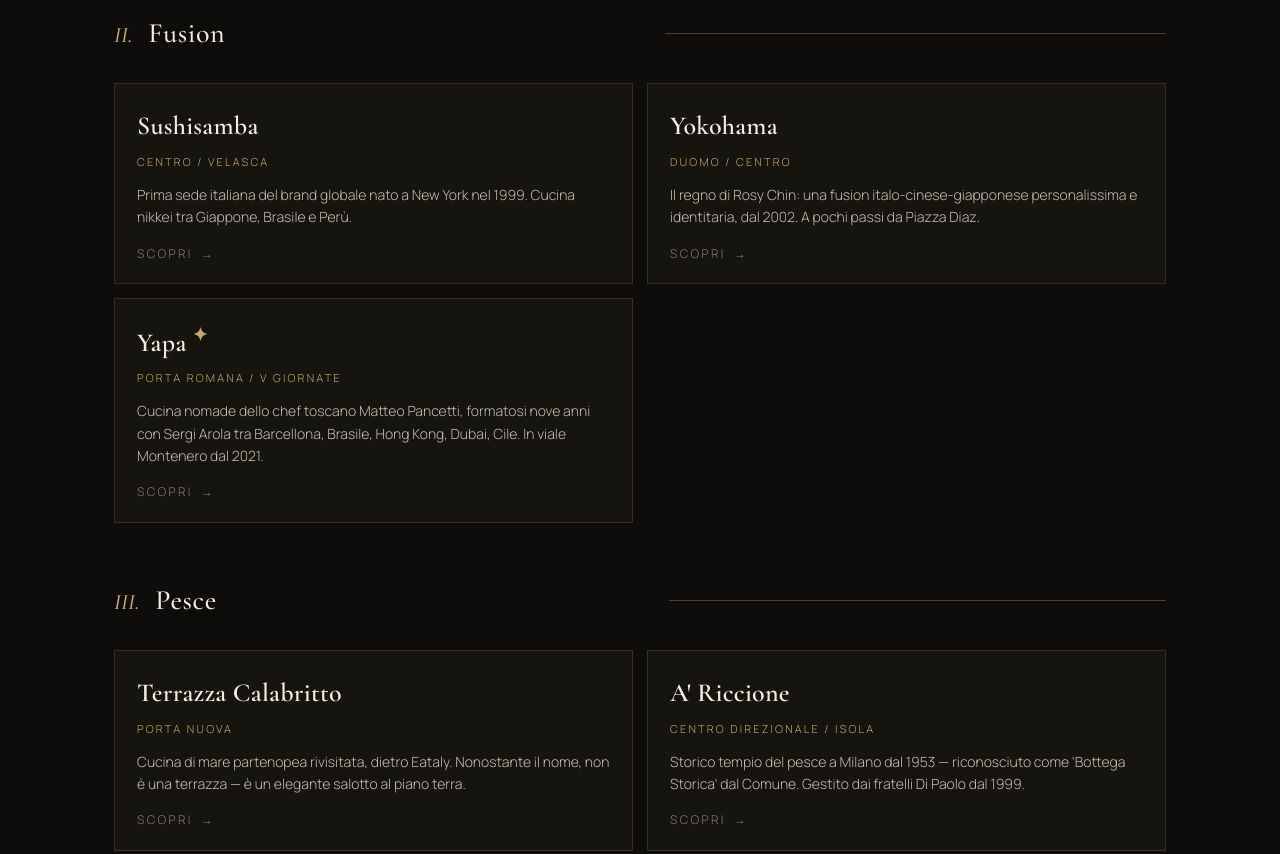
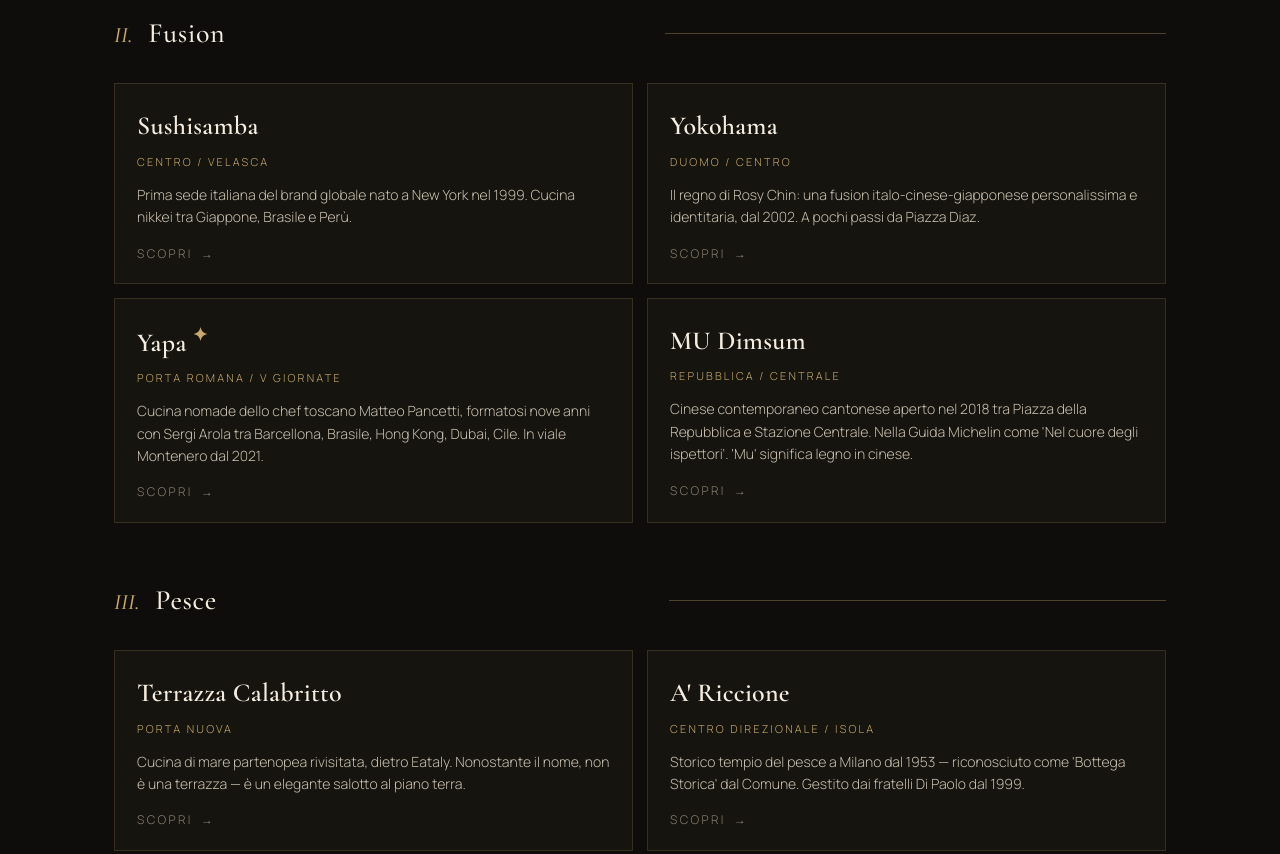
Before and after one commit to jason1984a/cosamilano, a plain HTML site: page index.html in a window 1280 px wide. Shown: the part 910-1764 px from the top of the page. Drawn offline with nearby package versions, Linux system fonts and the light colour scheme.

Commit message:
Add files via upload

```diff
--- a/index.html
+++ b/index.html
@@ -534,6 +534,20 @@
         price: "€€€€ (piatti 15-25€, dessert 12€, cocktail 12-14€, ~100€ a persona)",
         when: "Cene esperienziali, food pairing con cocktail, seduti al bancone per godersi la cucina a vista",
         tags: ["Fusion nomade", "Cocktail pairing", "Matteo Pancetti", "Solo cena", "Anche a Antiparos"]
+      },
+      {
+        name: "MU Dimsum",
+        subtitle: "Nella Guida Michelin",
+        zone: "Repubblica / Centrale",
+        shortDesc: "Cinese contemporaneo cantonese aperto nel 2018 tra Piazza della Repubblica e Stazione Centrale. Nella Guida Michelin come 'Nel cuore degli ispettori'. 'Mu' significa legno in cinese.",
+        tagline: "La vera cucina cinese servita con eleganza milanese",
+        cuisine: "Cinese contemporanea, cucina cantonese, dim sum d'autore",
+        address: "Via Aminto Caretto 3 (angolo Via Fabio Filzi) — M3 Repubblica, tram 2/9/10",
+        atmosphere: "Cucina a vista già dal marciapiede — il miglior biglietto da visita. Interni moderni ed eleganti: tanto legno (da qui il nome MU), piante rigogliose, colori naturali. La sera luce essenziale di faretti crea un ambiente riservato. Concept: gòngxiang (condivisione), diaxīn (piccoli assaggi). Staff torna in Cina periodicamente per recuperare tradizioni. Prodotti biologici da aziende agricole italiane.",
+        specialties: "Dim Sum Combo (5 ravioli diversi che rappresentano il meglio). Anatra alla pechinese servita con le crespelle, Char Siu (coppa di maiale caramellata a bassa temperatura), Branzino chong yu al vapore, calamaro in salsa XO, piccione, bao ripieni. Carta dei tè con 30 referenze (alternativa al wine pairing). Menu degustazione 60€.",
+        price: "€€ / €€€ (dim sum 7-13€ a porzione, ~40€ medi, 80-100€ per la full experience)",
+        when: "Cene diverse dal solito cinese, esperienza gastronomica cantonese, occasioni con la carta dei tè",
+        tags: ["Guida Michelin", "Cantonese", "Dim sum d'autore", "Ingredienti bio italiani", "Carta dei tè"]
       }
     ]
   },
@@ -644,7 +658,6 @@
         name: "Ratanà",
         subtitle: "L'osteria moderna",
         zone: "Porta Nuova / Isola",
-        notVisited: true,
         shortDesc: "Cucina milanese e lombarda rivisitata da Cesare Battisti dal 2009. Antesignana della 'osteria moderna' di Milano, di fronte al Bosco Verticale.",
         tagline: "La memoria di Milano servita al tavolo, senza folklore",
         cuisine: "Tradizione lombarda contemporanea, materie prime di piccoli produttori",
@@ -791,7 +804,6 @@
         name: "Rita & Cocktails",
         subtitle: "American bar storico",
         zone: "Navigli",
-        notVisited: true,
         shortDesc: "Aperto nel 2002 da Edoardo Nono in una traversa del Naviglio Grande. Punto di riferimento storico per la mixology milanese. Nel World's 50 Best Discovery.",
         tagline: "Dove la mixology milanese ha imparato a fare sul serio",
         cuisine: "American bar, cocktail di stagione con ingredienti freschi e fatti in casa",
```
